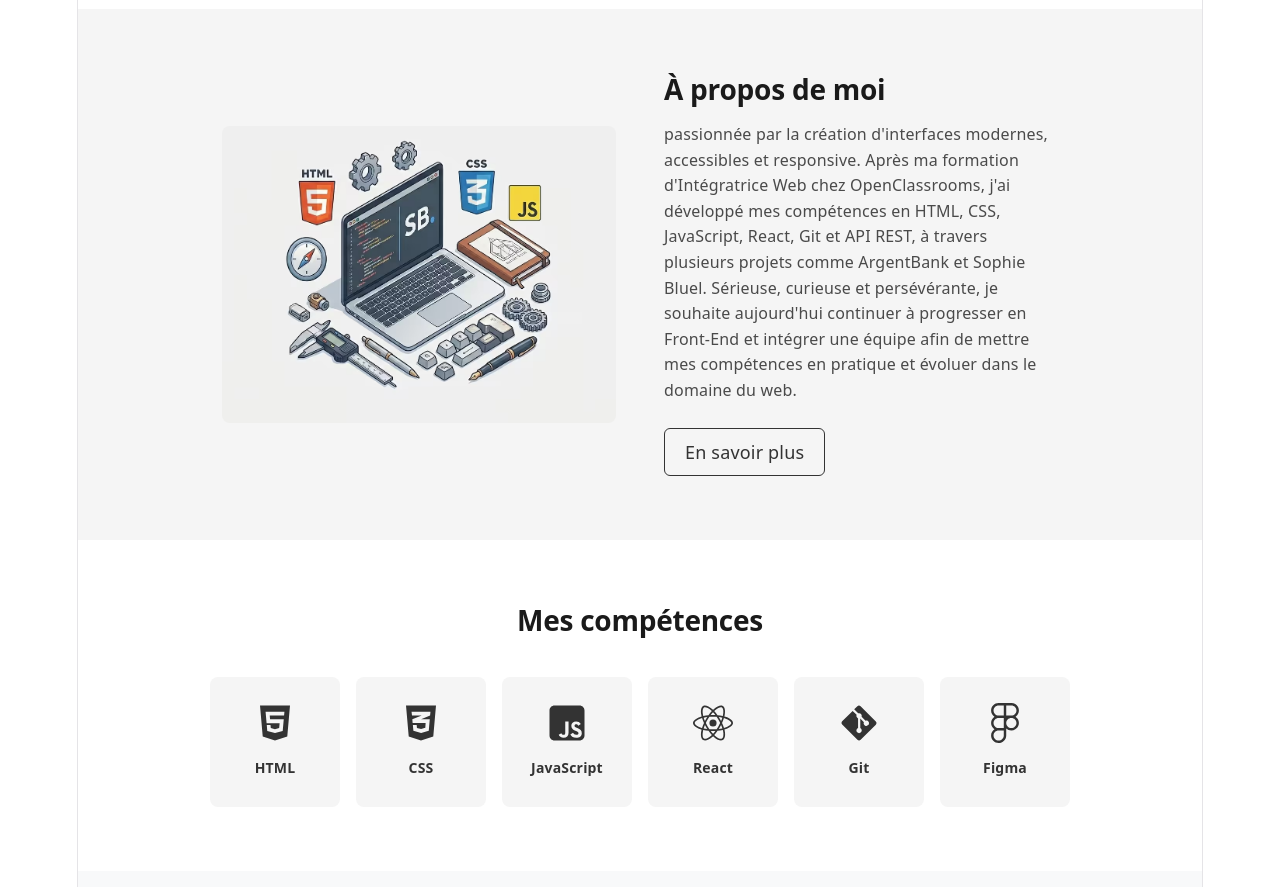
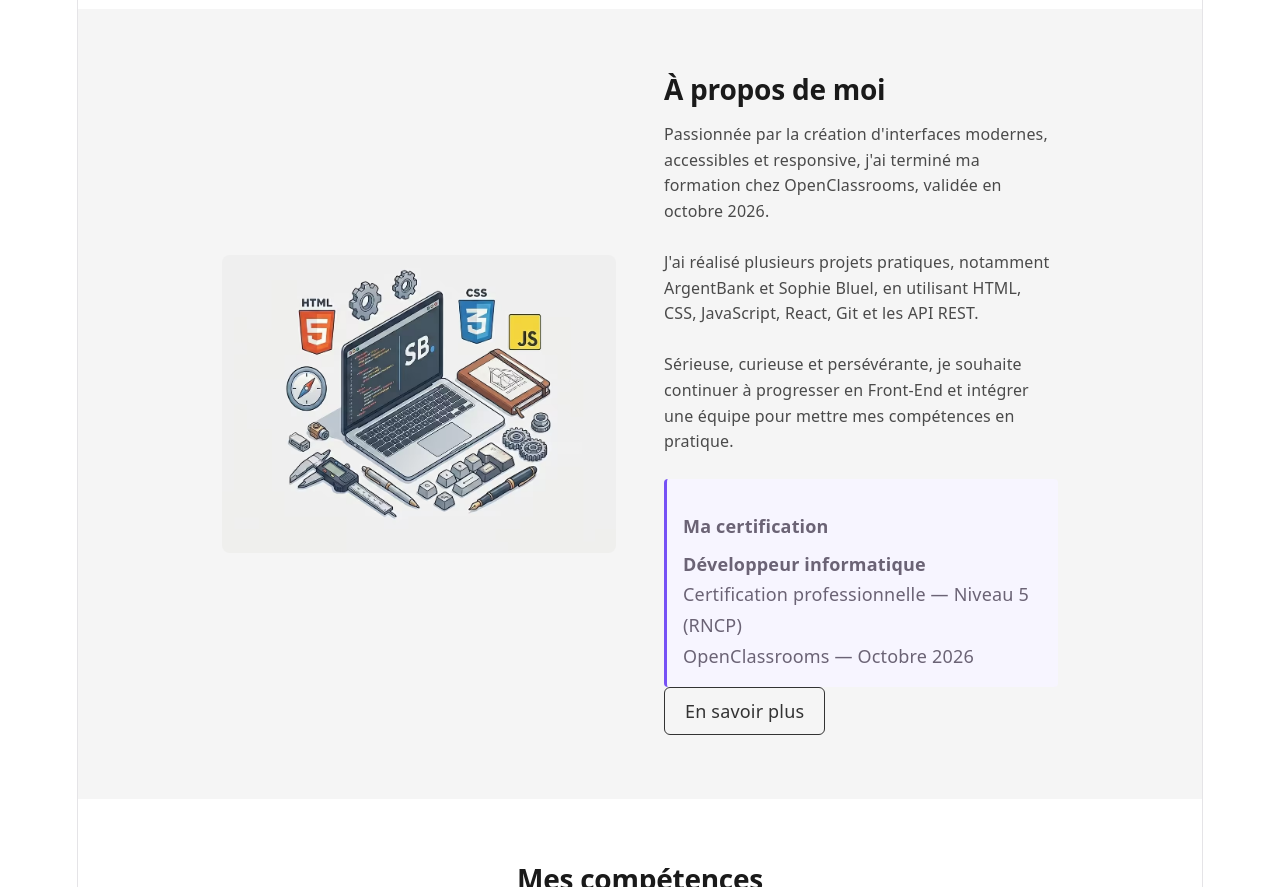
Before and after one commit to BOUKHANOUFA/mon-portfolio, a React (Vite) app: page / in a window 1280 px wide. Shown: the part 700-1587 px from the top of the page. Built offline with nearby package versions, Linux system fonts and the light colour scheme.

Commit message:
Ajout de la certification professionnelle

```diff
--- a/src/components/About/About.css
+++ b/src/components/About/About.css
@@ -64,6 +64,24 @@
   background-color: #333;
   color: #ffffff;
 }
+
+.certification {
+  margin-top: 24px;
+  padding: 16px;
+  border-left: 3px solid #7651f5;
+  background-color: #f7f5ff;
+  border-radius: 4px;
+}
+
+.certification h3 {
+  margin-bottom: 10px;
+  font-size: 18px;
+}
+
+.certification p {
+  line-height: 1.7;
+  margin: 0;
+}
 /* Version Mobile (375px) */
 @media (max-width: 768px) {
   .about-container {
--- a/src/components/About/About.jsx
+++ b/src/components/About/About.jsx
@@ -1,3 +1,4 @@
+
 import "./About.css";
 import aboutImg from "../../assets/about-img.avif";
 
@@ -15,16 +16,32 @@ function About() {
 
         <div className="about-content">
           <h2 className="about-title">À propos de moi</h2>
+
           <p className="about-description">
-           passionnée par la création d'interfaces modernes, accessibles et responsive.
+            Passionnée par la création d'interfaces modernes,
+            accessibles et responsive, j'ai terminé ma formation
+            chez OpenClassrooms, validée en octobre 2026.
+            <br /><br />
+            J'ai réalisé plusieurs projets pratiques, notamment
+            ArgentBank et Sophie Bluel, en utilisant HTML, CSS,
+            JavaScript, React, Git et les API REST.
+            <br /><br />
+            Sérieuse, curieuse et persévérante, je souhaite
+            continuer à progresser en Front-End et intégrer une
+            équipe pour mettre mes compétences en pratique.
+          </p>
 
-Après ma formation d'Intégratrice Web chez OpenClassrooms,
-j'ai développé mes compétences en HTML, CSS, JavaScript,
-React, Git et API REST,
-à travers plusieurs projets comme ArgentBank et Sophie Bluel.
+          <div className="certification">
+            <h3>Ma certification</h3>
+            <p>
+              <strong>Développeur informatique</strong>
+              <br />
+              Certification professionnelle — Niveau 5 (RNCP)
+              <br />
+              OpenClassrooms — Octobre 2026
+            </p>
+          </div>
 
-Sérieuse, curieuse et persévérante, je souhaite aujourd'hui continuer à progresser en Front-End et intégrer une équipe afin de mettre mes compétences en pratique et évoluer dans le domaine du web.
-          </p>
           <a href="#skills" className="btn-about">
             En savoir plus
           </a>
```
